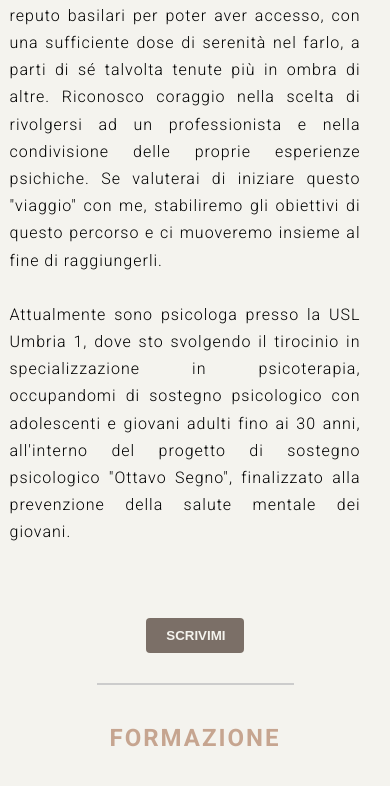
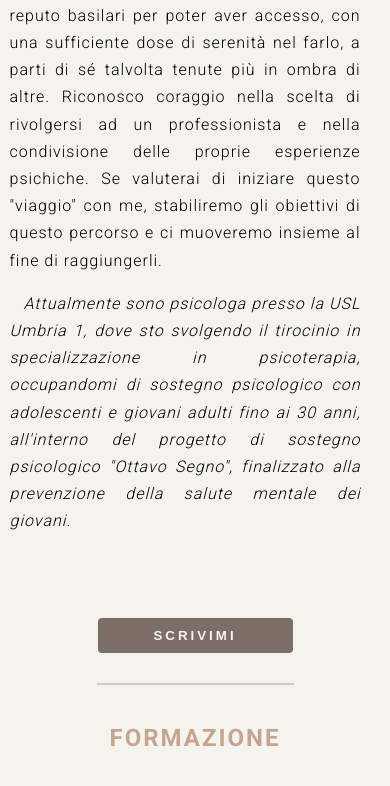
Before and after one commit to stynoap/sitopsy-React, a React (Create React App) app: page / in a window 390 px wide. Shown: the part 1184-1970 px from the top of the page. Built offline with nearby package versions, Linux system fonts and the light colour scheme.

Commit message:
modifica media query pulsante scrivimi in about

```diff
--- a/src/Components/About/About.css
+++ b/src/Components/About/About.css
@@ -102,7 +102,8 @@ h2{
     }
 
     .scrivimi{
-      letter-spacing: 0;
+      letter-spacing: 2;
+      width: 50%;
 
     }
   }
--- a/src/Components/About/About.js
+++ b/src/Components/About/About.js
@@ -32,8 +32,8 @@ const About = () => {
                     <br/>
                     <br/>
 
-                    Attualmente sono psicologa presso la USL Umbria 1, dove sto svolgendo il tirocinio in specializzazione in psicoterapia, occupandomi di sostegno psicologico
-                    con adolescenti e giovani adulti fino ai 30 anni, all'interno del progetto di sostegno psicologico "Ottavo Segno", finalizzato alla prevenzione della salute mentale dei giovani.
+                    <i>Attualmente sono psicologa presso la USL Umbria 1, dove sto svolgendo il tirocinio in specializzazione in psicoterapia, occupandomi di sostegno psicologico
+                    con adolescenti e giovani adulti fino ai 30 anni, all'interno del progetto di sostegno psicologico "Ottavo Segno", finalizzato alla prevenzione della salute mentale dei giovani.</i>
                 </p>
                 </p>
 
```
